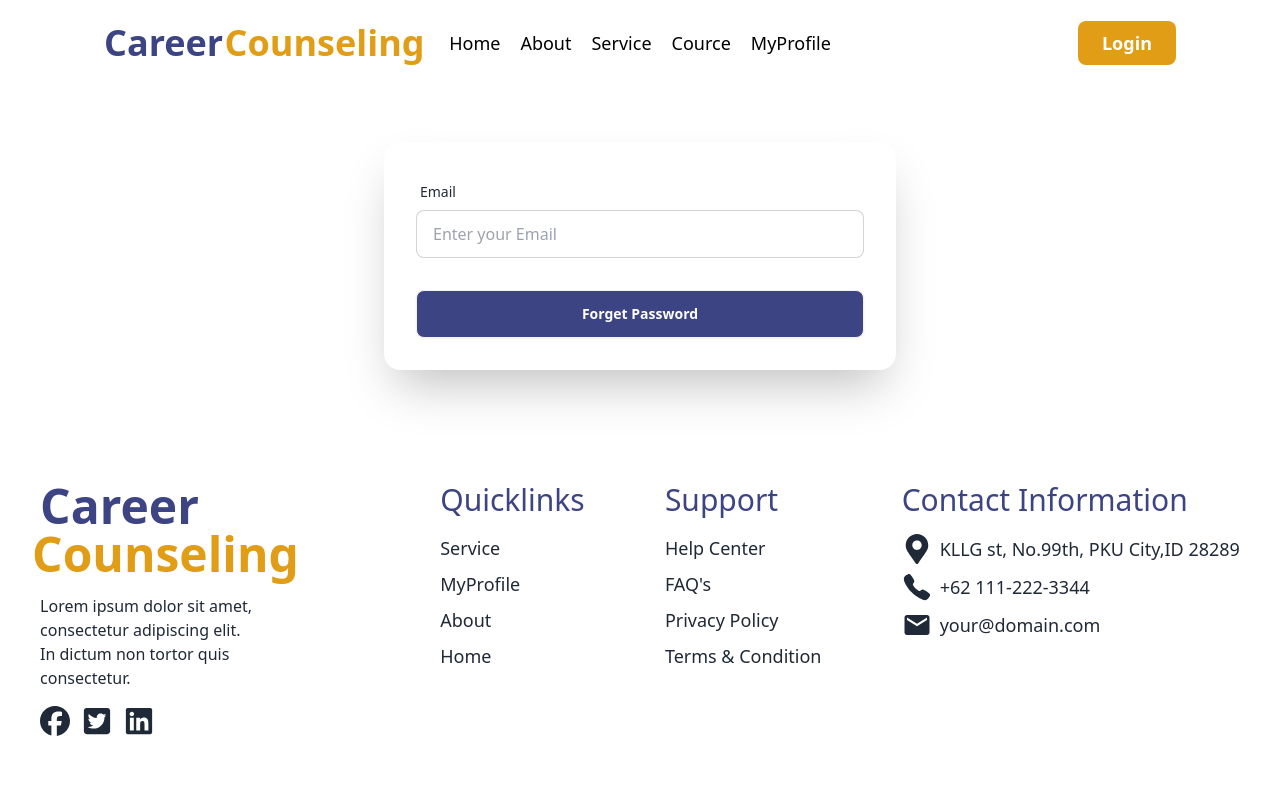
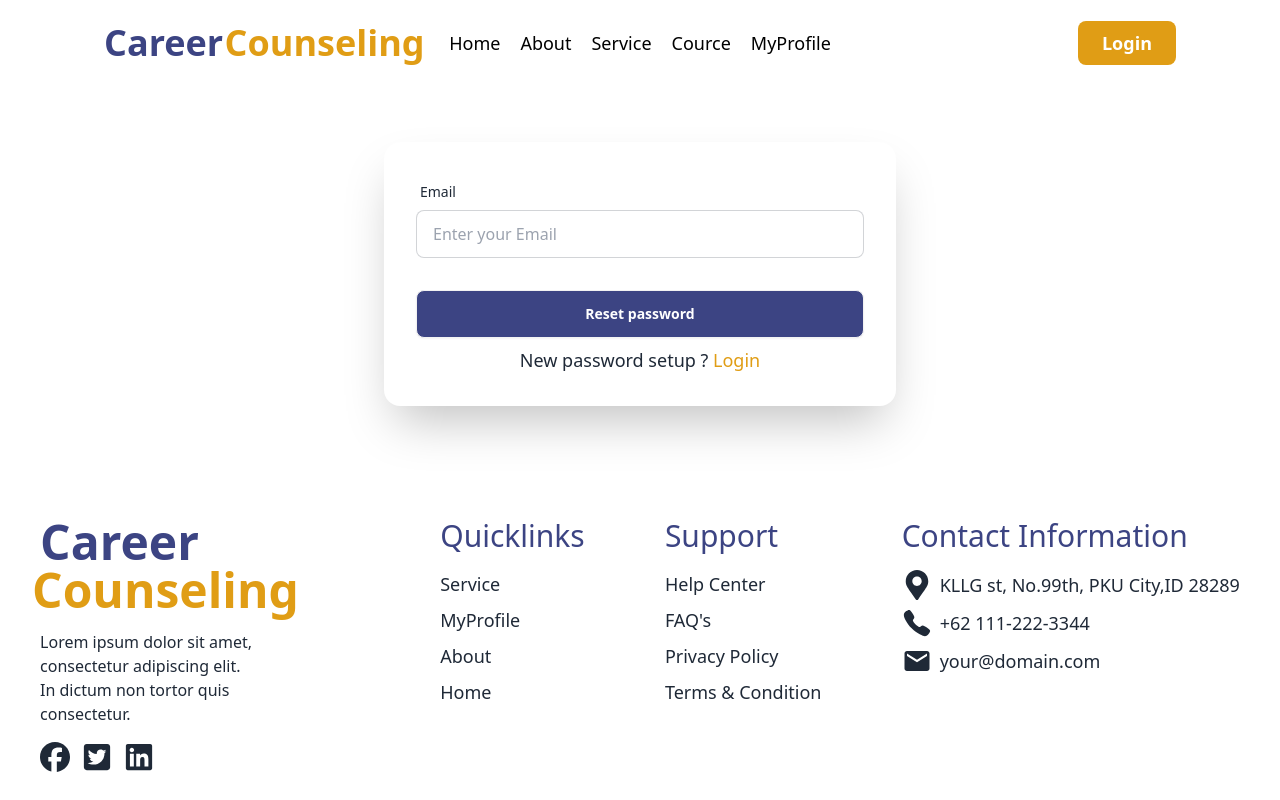
Before and after one commit to azmiruddin-143/Player-post, a React (Vite) app in the folder Desktop/Assignment-9/Career-Counseling/: page /forgetpassword in a window 1280 px wide. Shown: the top 800 px of the page. Built offline with nearby package versions, Linux system fonts and the light colour scheme; no server answers.

Commit message:
forget password and profileupdate complete

```diff
--- a/Desktop/Assignment-9/Career-Counseling/index.html
+++ b/Desktop/Assignment-9/Career-Counseling/index.html
@@ -2,9 +2,9 @@
 <html lang="en" data-theme="light">
   <head>
     <meta charset="UTF-8" />
-    <link rel="icon" type="image/svg+xml" href="/vite.svg" />
+    <link rel="icon" type="image/svg+xml" href="/src/assets/site-logo.png" />
     <meta name="viewport" content="width=device-width, initial-scale=1.0" />
-    <title>Vite + React</title>
+    <title>Career Counseling</title>
   </head>
   <body>
     <div id="root"></div>
--- a/Desktop/Assignment-9/Career-Counseling/src/Components/Auth Provider setup/AuthProvider.jsx
+++ b/Desktop/Assignment-9/Career-Counseling/src/Components/Auth Provider setup/AuthProvider.jsx
@@ -65,7 +65,7 @@ useEffect(() => {
 
     // forget password//
 
-    const passwordForget = () =>{
+    const passwordForget = (email) =>{
        return sendPasswordResetEmail(auth, email)
 
     }
--- a/Desktop/Assignment-9/Career-Counseling/src/Components/Forget Password/ForgetPassword.jsx
+++ b/Desktop/Assignment-9/Career-Counseling/src/Components/Forget Password/ForgetPassword.jsx
@@ -1,6 +1,6 @@
 import React, { useContext } from 'react';
 import { authContext } from '../Auth Provider setup/AuthProvider';
-
+import { Link } from 'react-router-dom';
 const ForgetPassword = () => {
     const { passwordForget } = useContext(authContext)
 
@@ -8,9 +8,13 @@ const ForgetPassword = () => {
     const forgetPassword = (event) => {
         event.preventDefault()
         const email = event.target.email.value
+
+
         passwordForget(email)
             .then(() => {
                 console.log("email.chek");
+                event.target.reset()
+                window.open("https://mail.google.com/", "_blank");
             })
             .catch(() => {
                 console.log("errre");
@@ -29,8 +33,9 @@ const ForgetPassword = () => {
                                 <input type="email" name='email' placeholder="Enter your Email" className="input input-bordered" required />
                             </div>
                             <div className="form-control mt-6">
-                                <button className="btn bg-[#3c4483] text-white">Forget Password</button>
+                                <button className="btn bg-[#3c4483] text-white"> Reset password </button>
                             </div>
+                            <h1 className='text-lg text-center'>New password setup ? <Link to="/login" className='text-[#e09d15]'>Login</Link></h1>
                         </form>
                     </div>
                 </div>
```
Also changed, not shown: Desktop/Assignment-9/Career-Counseling/src/assets/site-logo.png (added).
